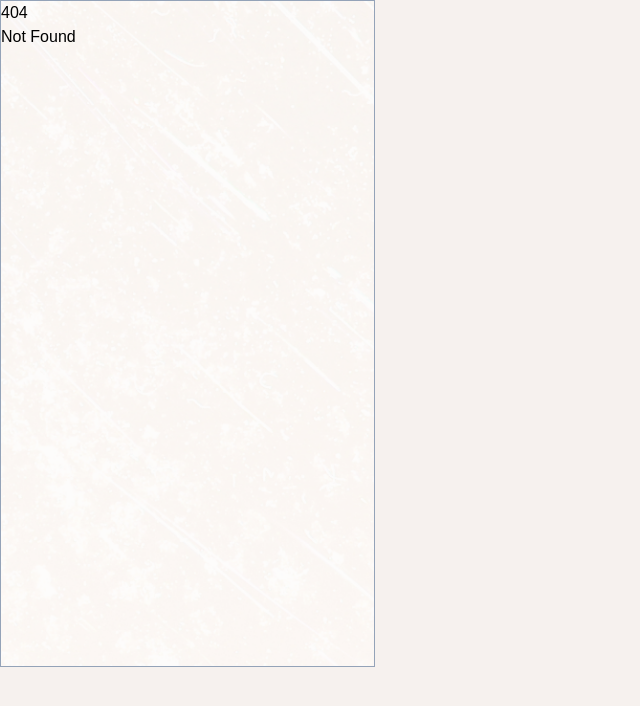
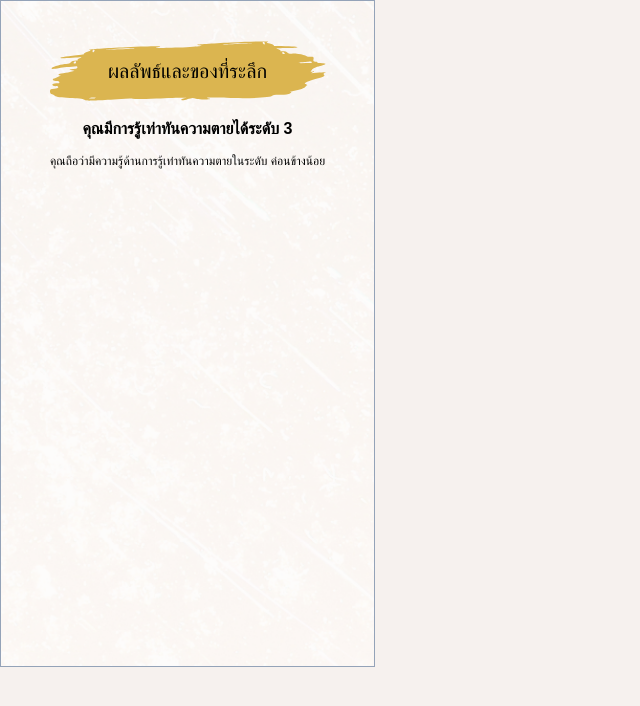
Before and after one commit to Tantatorn-dev/deathtalk-photobooth, a SvelteKit app: page /result in a window 1280 px wide. Before the commit this address had no page. Shown: the top 706 px of the page, without its empty margins (0-640 px from the left). Built offline with nearby package versions, Linux system fonts and the light colour scheme; a web font is replaced by a local one.

Commit message:
feat: init result page

```diff
--- /dev/null
+++ b/src/routes/result/+page.svelte
@@ -0,0 +1,14 @@
+<script>
+	import SplashText from '../../components/common/SplashText.svelte';
+</script>
+
+<div class="flex flex-col gap-3 pt-10 ml-8 mr-8">
+	<SplashText className="pt-4 pb-4 pl-8 pr-8 text-center text-xl">ผลลัพธ์และของที่ระลึก</SplashText>
+	<p class="mt-1 font-bold text-center">
+		คุณมีการรู้เท่าทันความตายได้ระดับ 3
+	</p>
+	<p class="text-xs text-center">
+		คุณถือว่ามีความรู้ด้านการรู้เท่าทันความตายในระดับ
+		ค่อนข้างน้อย
+	</p>
+</div>
```
